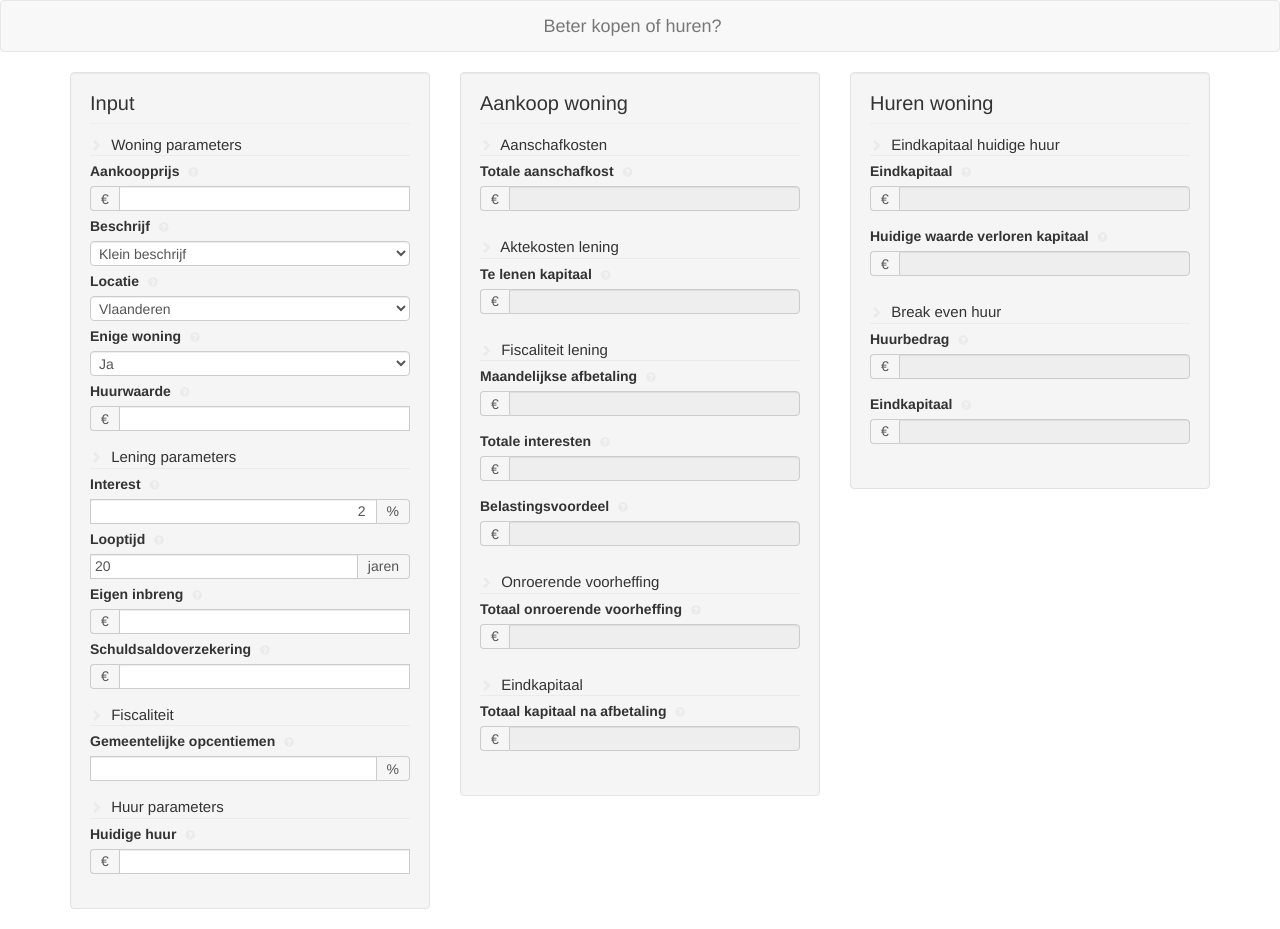
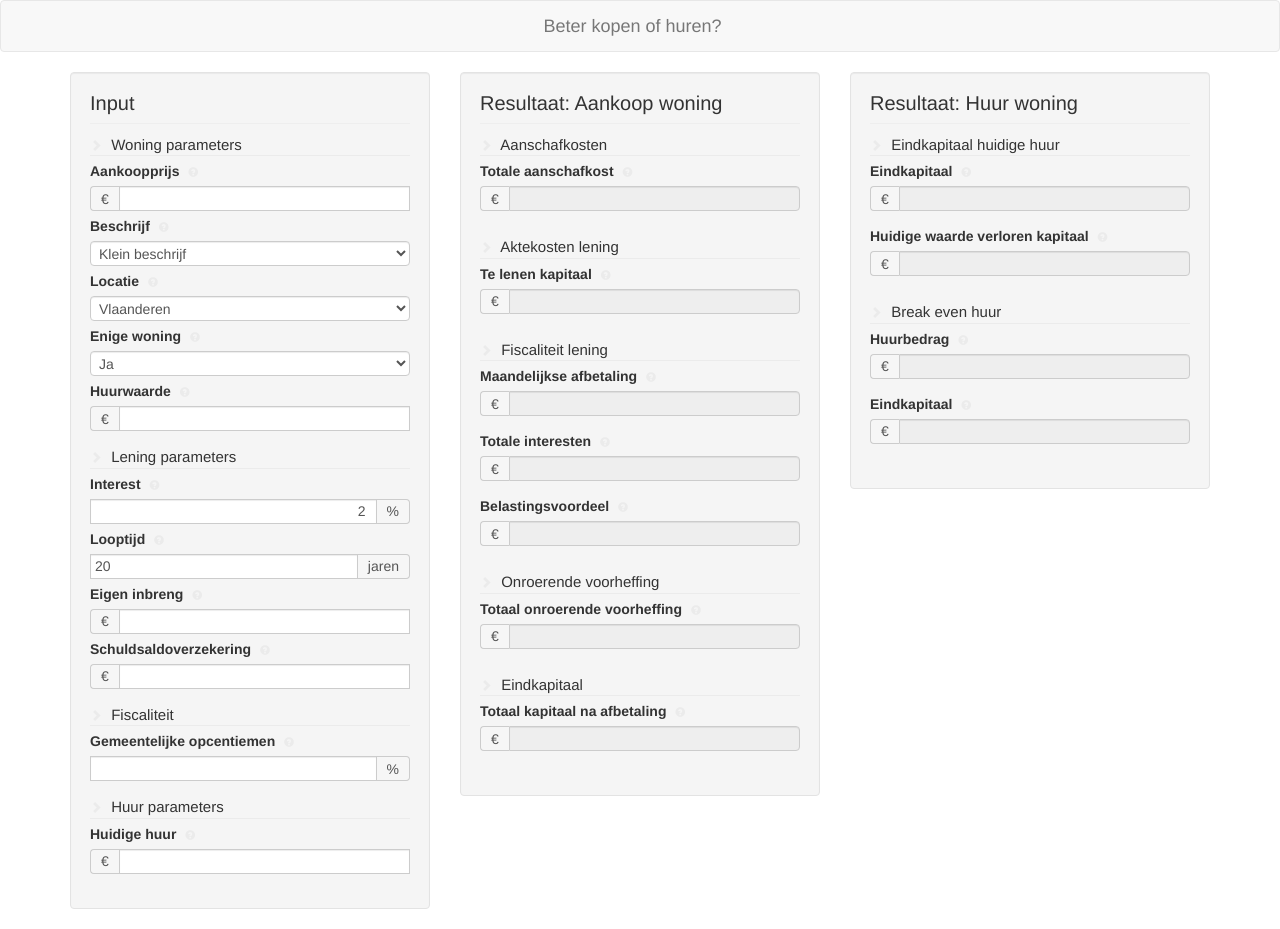
Before and after one commit to JoepDriesen/Fiscaliteit, a plain HTML site: page index.html in a window 1280 px wide. Drawn offline with nearby package versions, Linux system fonts and the light colour scheme.

Commit message:
Update index.html

```diff
--- a/index.html
+++ b/index.html
@@ -334,7 +334,7 @@
                         <form id="aankoop">
 
                             <h1 class="page-header">
-                                Aankoop woning
+                                Resultaat: Aankoop woning
                                 <img class="loader" src="default.svg">
                             </h1>
 
@@ -734,7 +734,7 @@
                         <form id="huren">
 
                             <h1 class="page-header">
-                                Huren woning
+                                Resultaat: Huur woning
                                 <img class="loader" src="default.svg">
                             </h1>
 
```
